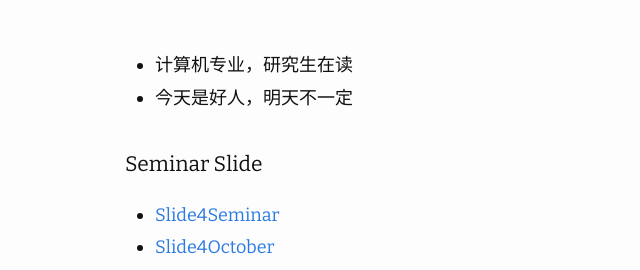
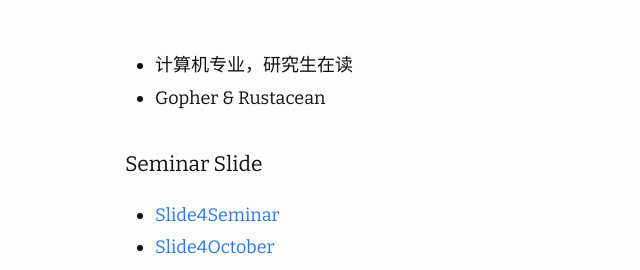
Before and after one commit to Alphasxd/alphasxd.github.io, a Jekyll site: the page built from about.md, in a window 1280 px wide. Shown: the part 199-469 px from the top of the page, without its empty margins (145-785 px from the left). Built offline with Jekyll 4.4.1, drawn with Linux system fonts in a browser that asks for light colours; nearby versions of some CDN libraries.

Commit message:
Update about page

```diff
--- a/_config.yml
+++ b/_config.yml
@@ -11,7 +11,7 @@ google_analytics: G-E9RDYFK5CS # set the google analytics id to activate trackin
 # Moving date format
 # refer to https://shopify.github.io/liquid/filters/date/ if you want to customize this
 moving:
-  avatar_url: "https://gitlab.com/Sh3ldon/MyPic/-/raw/main/pictures/2023/10/7_13_17_19_IMG_0290.jpg" # avatar in about page
+  avatar_url: "https://gitlab.com/Sh3ldon/MyPic/-/raw/main/pictures/2023/11/11_20_1_5_bart.png" # avatar in about page
   about_you: 未曾生我誰是我，生我之時我是誰。 # short description about you in about page
   date_format: "%b %d" # date format of posts in home page
   back_to: "Home" # In the post page, you have a back button above the title, you can custom the text by yourself.
--- a/about.md
+++ b/about.md
@@ -3,7 +3,7 @@ layout: about
 ---
 
 - 计算机专业，研究生在读
-- 今天是好人，明天不一定
+- Gopher & Rustacean
 
 ### Seminar Slide
 - [Slide4Seminar](https://slide4seminar.netlify.app/)
```
